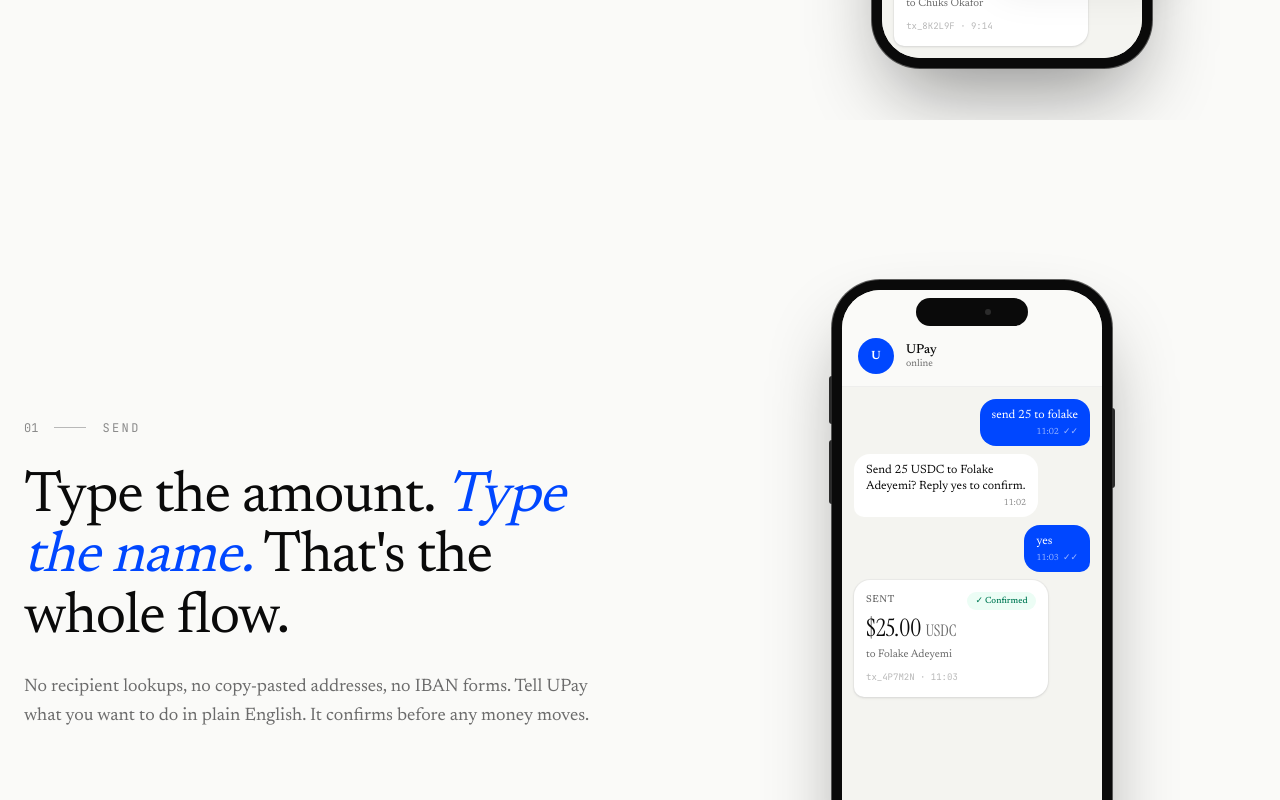
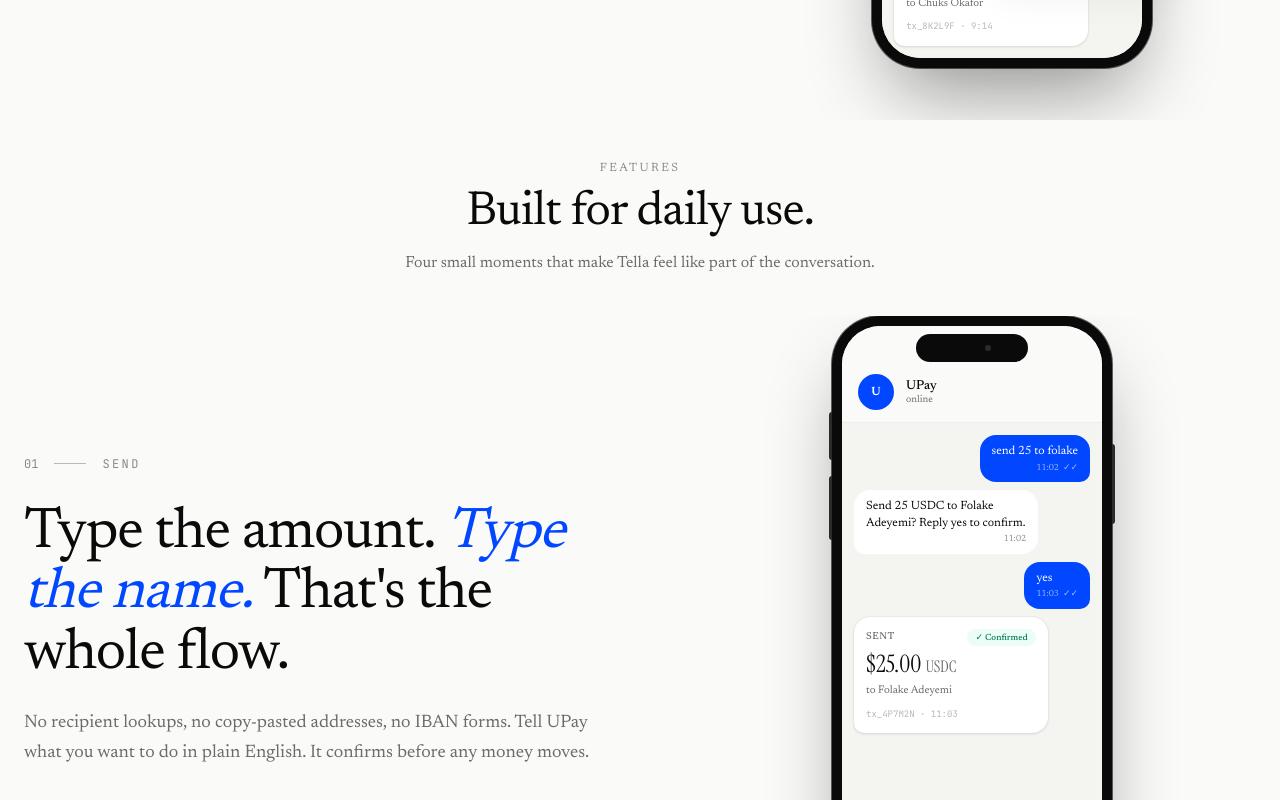
Before and after one commit to tella-cash/tella-cash, a Next.js app: page / in a window 1280 px wide. Shown: the part 680-1480 px from the top of the page. Built offline with nearby package versions, Linux system fonts and the light colour scheme.

Commit message:
feat: rebrand to Tella and implement sticky scroll layout for feature sections

```diff
--- a/app/layout.tsx
+++ b/app/layout.tsx
@@ -46,9 +46,9 @@
 });
 
 export const metadata: Metadata = {
-  title: "UPay — Money, by message.",
+  title: "Tella — USDC to Naira, by message",
   description:
-    "Send, receive, and track money over WhatsApp. No app to install, no menus to learn.",
+    "Send USDC and receive Naira straight from a WhatsApp chat. No app to install, no menus to learn — just write.",
 };
 
 export default function RootLayout({
--- a/app/page.tsx
+++ b/app/page.tsx
@@ -19,6 +19,25 @@
       <Navbar />
       <main>
         <Hero />
+
+        <div
+          className="relative"
+          style={{ ["--feature-stick-top" as string]: "220px" }}
+        >
+          {/* Sticky header — pins below the navbar while the feature cards stack underneath */}
+          <div className="sticky top-[64px] z-10 bg-surface-50">
+            <div className="mx-auto max-w-7xl px-6 py-10 text-center">
+              <p className="text-xs uppercase tracking-[0.2em] text-ink-400">
+                Features
+              </p>
+              <h2 className="mt-3 text-[clamp(2rem,4vw,3rem)] font-normal leading-[1.05] tracking-[-0.02em] text-ink-900">
+                Built for daily use.
+              </h2>
+              <p className="mx-auto mt-3 max-w-xl text-base leading-relaxed text-ink-500">
+                Four small moments that make Tella feel like part of the conversation.
+              </p>
+            </div>
+          </div>
 
           <FeatureSection
             id="features"
@@ -47,7 +66,6 @@
             description="Open WhatsApp. Type 'balance.' That's the whole product. No dashboards, no apps to install, no expired sessions."
             visual={<BalanceIllustration />}
             reverse
-          toneClassName="bg-surface-100/40"
           />
 
           <FeatureSection
@@ -75,8 +93,8 @@
             description="Reference earlier conversations naturally. 'Send him the same as last week' resolves to the right person, the right amount, the right wallet."
             visual={<ContextIllustration />}
             reverse
-          toneClassName="bg-surface-100/40"
           />
+        </div>
 
         <SecuritySection />
         <UseCasesSection />
--- a/components/layout/navbar.tsx
+++ b/components/layout/navbar.tsx
@@ -55,7 +55,7 @@
         </Link>
 
         <nav aria-label="Primary" className="hidden md:block">
-          <ul className="flex items-center gap-10 font-works font-medium text-sm text-ink-700">
+          <ul className="flex items-center gap-10 font-medium text-sm text-ink-700">
             {NAV_LINKS.map((link) => (
               <li key={link.href}>
                 <a
--- a/components/sections/feature-section.tsx
+++ b/components/sections/feature-section.tsx
@@ -26,8 +26,14 @@
   toneClassName,
 }: FeatureSectionProps) {
   return (
-    <section id={id} className={cn("relative py-32 lg:py-40", toneClassName)}>
-      <div className="mx-auto grid max-w-7xl items-center gap-20 px-6 lg:grid-cols-2 lg:gap-24">
+    <section
+      id={id}
+      className={cn(
+        "sticky top-[var(--feature-stick-top)] h-[calc(100vh-var(--feature-stick-top))] overflow-hidden bg-surface-50",
+        toneClassName,
+      )}
+    >
+      <div className="mx-auto grid h-full max-w-7xl items-center gap-20 px-6 lg:grid-cols-2 lg:gap-24">
         <Reveal
           from={reverse ? "right" : "left"}
           className={cn("max-w-xl", reverse && "lg:order-2 lg:ml-auto")}
--- a/components/sections/security-section.tsx
+++ b/components/sections/security-section.tsx
@@ -1,10 +1,5 @@
 import { Reveal } from "@/components/interactive/reveal";
 
-/**
- * Security pillars data — kept inline here since it's only used in this
- * file. Each pillar pairs a short headline with a paragraph and a small
- * geometric illustration component.
- */
 const PILLARS = [
   {
     id: "encryption",
@@ -29,32 +24,13 @@
   },
 ];
 
-/**
- * SecuritySection
- *
- * Three-pillar grid with a centered editorial heading. Background switches
- * to ink-900 for this one section so it acts as a visual stopper between
- * the lighter feature sections — a Mercury-style trick where one section
- * inverts to draw weight to a serious topic.
- */
 export function SecuritySection() {
   return (
     <section
       id="security"
       className="relative overflow-hidden bg-ink-900 py-32 text-surface-50 lg:py-40"
     >
-      {/* Subtle grid overlay so the dark slab has texture */}
-      <div
-        aria-hidden="true"
-        className="pointer-events-none absolute inset-0 opacity-[0.04]"
-        style={{
-          backgroundImage:
-            "linear-gradient(to right, #fff 1px, transparent 1px), linear-gradient(to bottom, #fff 1px, transparent 1px)",
-          backgroundSize: "64px 64px",
-        }}
-      />
-
-      <div className="relative mx-auto max-w-7xl px-6">
+      <div className="relative mx-auto max-w-7xl px-[10px] sm:px[72px]">
         <Reveal>
           <div className="mx-auto max-w-3xl text-center">
             <div className="inline-flex items-center gap-3 text-xs font-mono text-surface-50/40">
@@ -76,9 +52,9 @@
 
         <div className="mt-20 grid gap-8 md:grid-cols-3">
           {PILLARS.map((p, i) => (
-            <Reveal key={p.id} delay={i * 0.1}>
+            <Reveal key={p.id} delay={i * 0.2}>
               <article className="flex h-full flex-col gap-6 rounded-3xl border border-surface-50/10 bg-surface-50/[0.02] p-8">
-                <div className="flex h-14 w-14 items-center justify-center rounded-2xl bg-surface-50/[0.04] text-accent-300">
+                <div className="flex h-14 w-14 items-center justify-center rounded-2xl bg-surface-50/[0.04] text-[#0057FF]">
                   {p.illustration}
                 </div>
                 <div>
--- a/components/sections/use-cases-section.tsx
+++ b/components/sections/use-cases-section.tsx
@@ -46,7 +46,7 @@
  */
 export function UseCasesSection() {
   return (
-    <section id="use-cases" className="relative py-32 lg:py-40">
+    <section id="use-cases" className="relative py-10 lg:py-20">
       <div className="mx-auto max-w-7xl px-6">
         <Reveal>
           <div className="flex flex-col items-start justify-between gap-8 lg:flex-row lg:items-end">
--- a/components/ui/magnetic-cta.tsx
+++ b/components/ui/magnetic-cta.tsx
@@ -22,7 +22,7 @@
         {...props}
         data-cursor="grow"
         className={cn(
-          "gap-2 rounded-md px-3 py-2 md:px-6 md:py-3.5 text-sm md:text-base font-medium bg-[#0057FF]",
+          "gap-2 rounded-md px-3 py-2 md:px-6 md:py-3.5 text-sm md:text-base text-white font-medium bg-[#0057FF]",
           className,
         )}
       >
```
Lines whose indentation alone changed are shown as unchanged.
